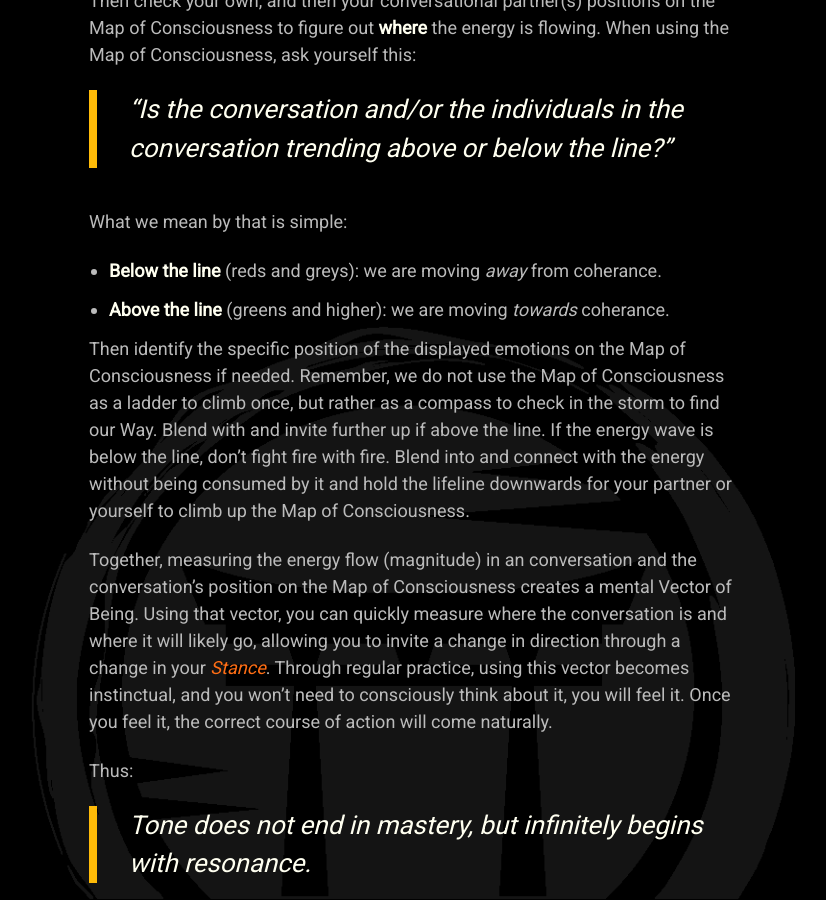
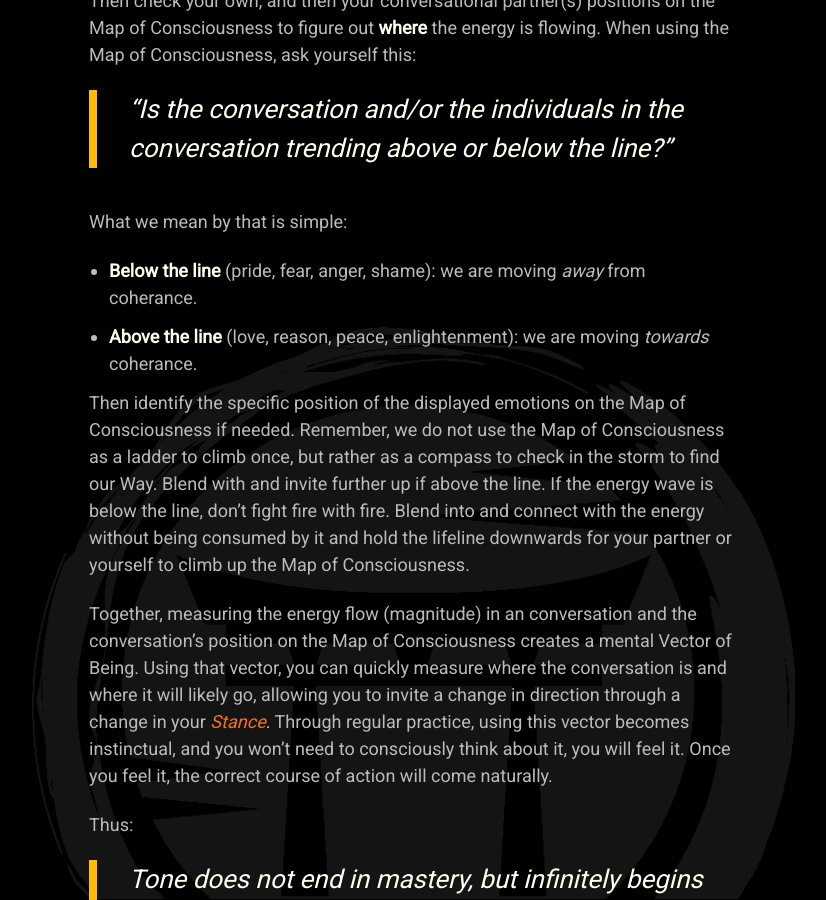
Before and after one commit to mindset-dojo/mindset-dojo.github.io, a Jekyll site: the page built from _forms/tone.md, in a window 1280 px wide and 900 px high, scrolled down 1373 px. Shown: the whole window, without its empty margins (229-1055 px from the left). Built offline with Jekyll 4.4.1, drawn with Linux system fonts in a browser that asks for light colours; some web fonts are replaced.

Commit message:
refactor(tone): give concrete examples of emotions for below and above the line.

```diff
--- a/_forms/tone.md
+++ b/_forms/tone.md
@@ -37,8 +37,8 @@ Then check your own, and then your conversational partner(s) positions on the Ma
 
 What we mean by that is simple:
 
-- **Below the line** (reds and greys): we are moving *away* from coherance.
-- **Above the line** (greens and higher): we are moving *towards* coherance.
+- **Below the line** (pride, fear, anger, shame): we are moving *away* from coherance.
+- **Above the line** (love, reason, peace, enlightenment): we are moving *towards* coherance.
 
 Then identify the specific position of the displayed emotions on the Map of Consciousness if needed. Remember, we do not use the Map of Consciousness as a ladder to climb once, but rather as a compass to check in the storm to find our Way. Blend with and invite further up if above the line. If the energy wave is below the line, don't fight fire with fire. Blend into and connect with the energy without being consumed by it and hold the lifeline downwards for your partner or yourself to climb up the Map of Consciousness.
 
```
